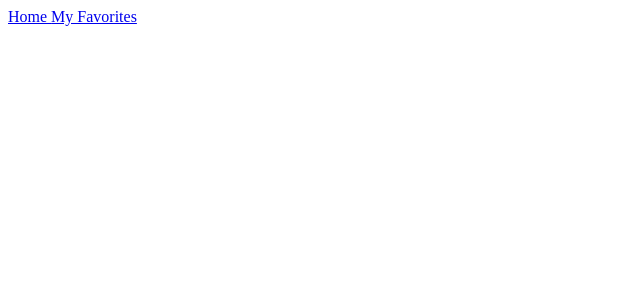
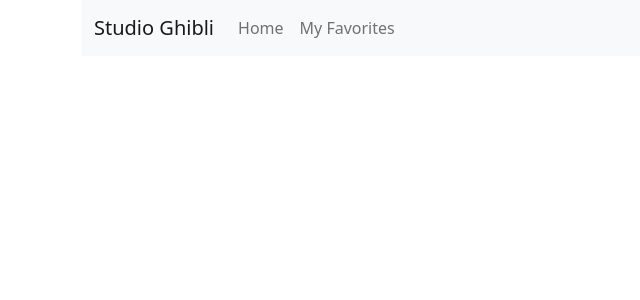
Before and after one commit to oraweechan/studio-ghibli-database, a React (Create React App) app: page /film/1 in a window 1280 px wide. Shown: the top 300 px of the page, without its empty margins (0-640 px from the left). Built offline with nearby package versions, Linux system fonts and the light colour scheme; no server answers.

Commit message:
added bootstrap

```diff
--- a/package.json
+++ b/package.json
@@ -6,7 +6,9 @@
     "@testing-library/jest-dom": "^5.14.1",
     "@testing-library/react": "^11.2.7",
     "@testing-library/user-event": "^12.8.3",
+    "bootstrap": "^5.1.3",
     "react": "^17.0.2",
+    "react-bootstrap": "^2.0.1",
     "react-dom": "^17.0.2",
     "react-router-dom": "^5.3.0",
     "react-scripts": "4.0.3",
--- a/src/App.js
+++ b/src/App.js
@@ -5,16 +5,16 @@ import MyFavorites from "./MyFavorites";
 import SingleFilm from "./SingleFilm";
 import React, { useState, useEffect } from "react";
 import Form from "./Form";
+import { Container } from "react-bootstrap";
+import { Row } from "react-bootstrap";
+import { Col } from "react-bootstrap";
 
 function App() {
   const [filmList, setFilmList] = useState([]);
   const [searchTerm, setSearchTerm] = useState("");
   const [searchResults, setSearchResults] = useState([]);
-
-
   const [selectedFilm, setSelectedFilm] = useState("");
   const [favoriteList, setFavoriteList] = useState([]);
-
 
   const makeAPICall = () => {
     fetch("https://ghibliapi.herokuapp.com/films")
@@ -28,58 +28,80 @@ function App() {
     makeAPICall();
   }, []);
 
-
   const handleFilmClick = (film) => {
     // console.log(film)
     setSelectedFilm(film);
-}
+  };
 
   const addToFavorites = (film) => {
-  // console.log(film)
-  setFavoriteList([...favoriteList, film])
-}
+    console.log(film)
+    setFavoriteList([...favoriteList, film]);
+  };
 
   const removeFromFavorites = (removeIndex) => {
     // console.log(removeIndex)
     let newFavorites = favoriteList.filter((film, index) => {
-    return index !== removeIndex
-  })
-  setFavoriteList(newFavorites)
-}
+      return index !== removeIndex;
+    });
+    setFavoriteList(newFavorites);
+  };
 
   const searchHandler = (searchTerm) => {
     // console.log(searchTerm)
-  setSearchTerm(searchTerm)
-  if (searchTerm !== ""){
+    setSearchTerm(searchTerm);
+    if (searchTerm !== "") {
       const newFilmList = filmList.filter((film) => {
-      console.log(Object.values)
-      return Object.values(film).join("").toLowerCase().includes(searchTerm.toLowerCase());
-    })
+        // console.log(Object.values);
+        return Object.values(film)
+          .join("")
+          .toLowerCase()
+          .includes(searchTerm.toLowerCase());
+      });
       setSearchResults(newFilmList);
     } else {
       setSearchResults(filmList);
     }
-
   };
-
-
-
 
   return (
     <div className="App">
+      <Container>
+
+
       <Header />
 
       <Switch>
+
+
         <Route exact path="/">
           {" "}
           <Form term={searchTerm} searchKeyword={searchHandler} />
-          <Films filmList={searchTerm.length < 1 ? filmList : searchResults} handleFilmClick={handleFilmClick}/>{" "}
+          <Films
+            filmList={searchTerm.length < 1 ? filmList : searchResults}
+            handleFilmClick={handleFilmClick}
+          />{" "}
         </Route>
         <Route exact path="/homepage" render={() => <Redirect to="/" />} />
         {/* <Route exact path="/" render={() => <Form term={searchTerm} searchKeyword={searchHandler} />} /> */}
-        <Route exact path="/myFavorites" render={() => <MyFavorites removeFilm={removeFromFavorites} favorites={favoriteList} />} />
-        <Route exact path='/film/:filmTitle' render={(routerProps) => <SingleFilm addToFavorites={addToFavorites} filmId={selectedFilm}/>} />
+        <Route
+          exact
+          path="/myFavorites"
+          render={() => (
+            <MyFavorites
+              removeFilm={removeFromFavorites}
+              favorites={favoriteList}
+            />
+          )}
+        />
+        <Route
+          exact
+          path="/film/:filmTitle"
+          render={() => (
+            <SingleFilm addToFavorites={addToFavorites} filmId={selectedFilm} />
+          )}
+        />
       </Switch>
+      </Container>
     </div>
   );
 }
--- a/src/Header.js
+++ b/src/Header.js
@@ -1,13 +1,34 @@
 import {Link} from "react-router-dom"
+import { Navbar } from "react-bootstrap";
+import { Container } from "react-bootstrap";
+import { Nav } from "react-bootstrap";
 function Header() {
 
 
 
     return (
-      <div className="Header">
-              <Link to="/"> Home </Link>
+      <>
+
+      <Navbar bg="light" variant="light">
+    <Container>
+    <Navbar.Brand href="/">Studio Ghibli</Navbar.Brand>
+    <Nav className="me-auto">
+      <Nav.Link href="/">Home</Nav.Link>
+
+
+      <Nav.Link href="/myFavorites">My Favorites</Nav.Link>
+
+    </Nav>
+    </Container>
+  </Navbar>
+
+
+
+      {/* <div className="Header">
+
               <Link to="/myFavorites"> My Favorites </Link>
-      </div>
+      </div> */}
+      </>
     );
     }
 
--- a/src/MyFavorites.js
+++ b/src/MyFavorites.js
@@ -8,6 +8,7 @@ function MyFavorites(props) {
         <p>{film.title}</p>
         <img src={film.image} alt={film.title} />
         <button onClick={() => props.removeFilm(index)}>Remove from Favorites</button>
+
      </div>
     );
   });
@@ -15,6 +16,7 @@ function MyFavorites(props) {
     return (
       <div className="MyFavorites">
               {myFavoritesJSX}
+              hello
       </div>
     );
     }
--- a/src/SingleFilm.js
+++ b/src/SingleFilm.js
@@ -1,7 +1,8 @@
 import React, { useEffect, useState } from "react";
+import Button from "react-bootstrap/Button";
 
 function SingleFilm(props) {
-  //   console.log(props.filmId)
+    // console.log(props)
   const [film, setFilm] = useState({});
 
   const makeAPICall = () => {
@@ -26,7 +27,11 @@ function SingleFilm(props) {
         <p>Directed by: {film.director}</p>
         <p>Produced by: {film.producer}</p>
         <p>{film.description}</p>
-        <button onClick={() => props.addToFavorites(film)}>Add to Favorites</button>
+        {/* <button onClick={() => props.addToFavorites(film)}>Add to Favorites</button> */}
+        <Button
+        variant="primary"
+        onClick={() => props.addToFavorites(film)}
+        >Add to Favorites</Button>
       </div>
     );
   }
--- a/src/index.js
+++ b/src/index.js
@@ -2,6 +2,8 @@ import React from 'react';
 import ReactDOM from 'react-dom';
 import { BrowserRouter as Router } from 'react-router-dom';
 import App from './App';
+import 'bootstrap/dist/css/bootstrap.css';
+import 'bootstrap/dist/js/bootstrap.bundle';
 
 ReactDOM.render(
   <React.StrictMode>
```
Also changed, not shown: 1 other file (tests, documents, lock files or other folders). Lines whose indentation alone changed are shown as unchanged.
